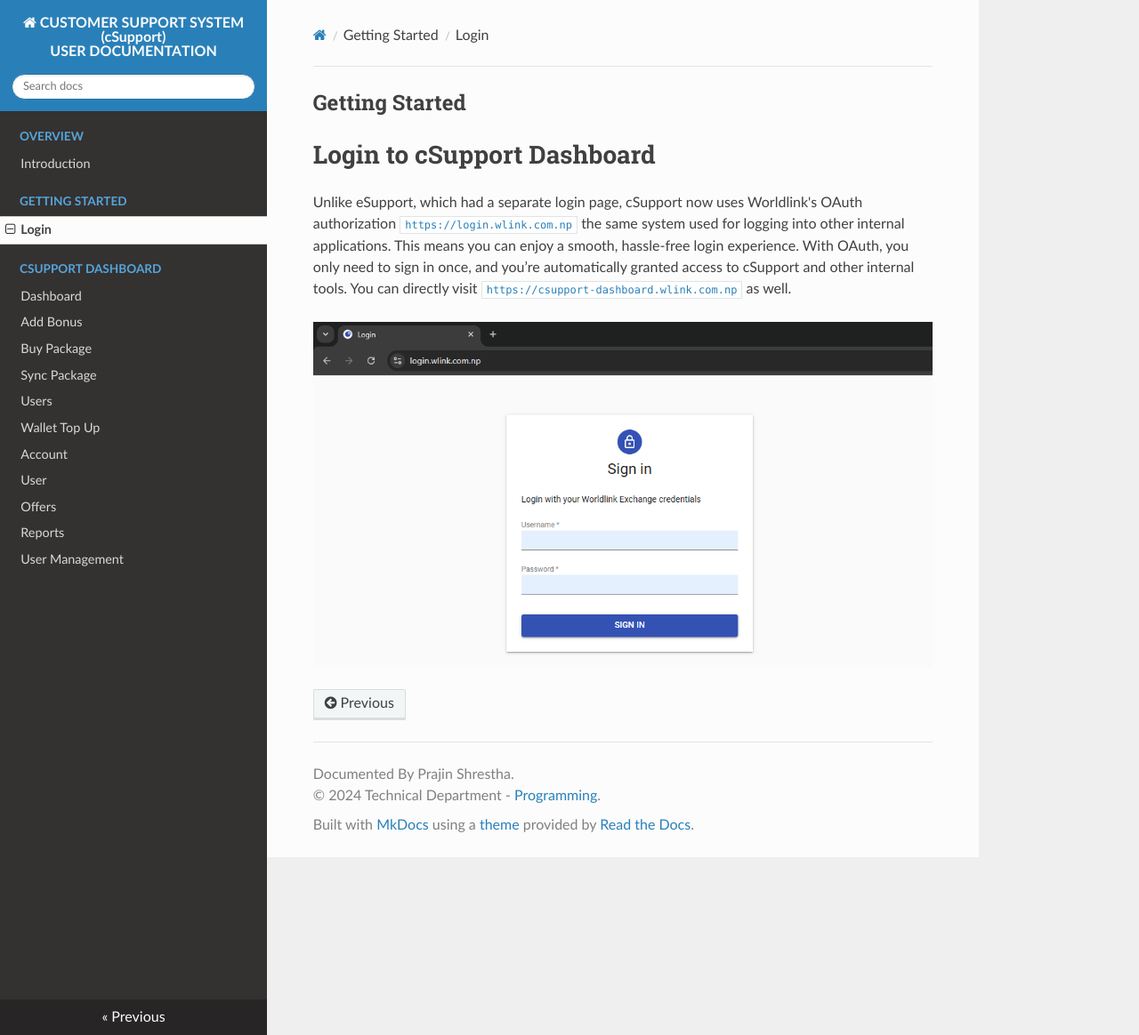
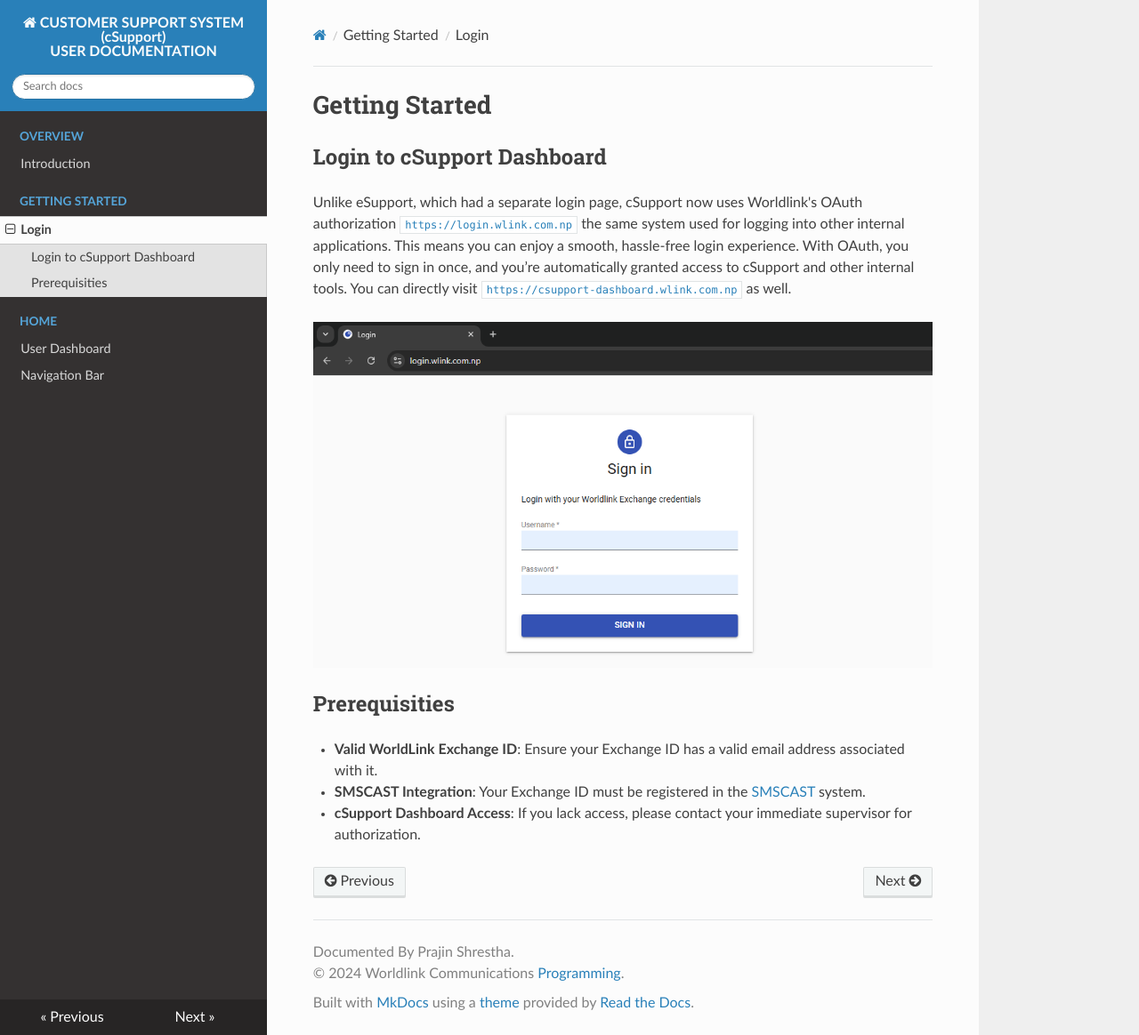
Before and after one commit to prazinn/mkdocs-cSupport-UserGuide, an MkDocs documentation site: the page built from docs/getting_started.md, in a window 1280 px wide and 1164 px high. Shown: the whole window at 89% size. Built offline with MkDocs 1.6.1, drawn with Linux system fonts in a browser that asks for light colours; nearby versions of some CDN libraries.

Commit message:
User Dashboard and Navigation Bar

```diff
--- a/docs/getting_started.md
+++ b/docs/getting_started.md
@@ -1,7 +1,13 @@
-## Getting Started
+# Getting Started
 
-# Login to cSupport Dashboard
+## Login to cSupport Dashboard
 
 Unlike eSupport, which had a separate login page, cSupport now uses Worldlink's OAuth authorization  [`https://login.wlink.com.np`](https://login.wlink.com.np) the same system used for logging into other internal applications. This means you can enjoy a smooth, hassle-free login experience. With OAuth, you only need to sign in once, and you’re automatically granted access to cSupport and other internal tools. You can directly visit  [`https://csupport-dashboard.wlink.com.np`](https://csupport-dashboard.wlink.com.np) as well.
 
 ![Login Image](img/login-page.png)
+
+## Prerequisities
+
+* **Valid WorldLink Exchange ID**: Ensure your Exchange ID has a valid email address associated with it.
+* **SMSCAST Integration**: Your Exchange ID must be registered in the [SMSCAST](https://smscast.wlink.com.np) system.
+* **cSupport Dashboard Access**: If you lack access, please contact your immediate supervisor for authorization.
--- a/mkdocs.yml
+++ b/mkdocs.yml
@@ -17,19 +17,10 @@ nav:
    - Introduction: index.md
  - Getting Started:
    - Login: getting_started.md
- - cSupport Dashboard:
-   - Dashboard: dashboard.md
-   - Add Bonus: add-bonus.md
-   - Buy Package: buy-package.md
-   - Sync Package: sync-package.md
-   - Users: users.md
-   - Wallet Top Up: wallet-top-up.md
-   - Account: account.md
-   - User: user-nav.md
-   - Offers: offer.md
-   - Reports: reports.md
-   - User Management: user-manage.md
+ - Home:
+   - User Dashboard: user-dashboard.md
+   - Navigation Bar: navigation-bar.md
 
 copyright: |
   Documented By Prajin Shrestha.<br>
-  &copy; 2024 Technical Department - <a href="mailto:programming@worldlink.com.np">Programming</a>.
+  &copy; 2024 Worldlink Communications <a href="mailto:programming@worldlink.com.np">Programming</a>.
```
Also changed, not shown: docs/navigation-bar.md (added, +35 -0 lines), docs/user-dashboard.md (added, +12 -0 lines), docs/img/navigation-bar.png (added), docs/img/phonenumber-search.png (added), docs/img/user-dashboard.png (added), docs/img/username-search.png (added), docs/img/voice-search.png (added).
